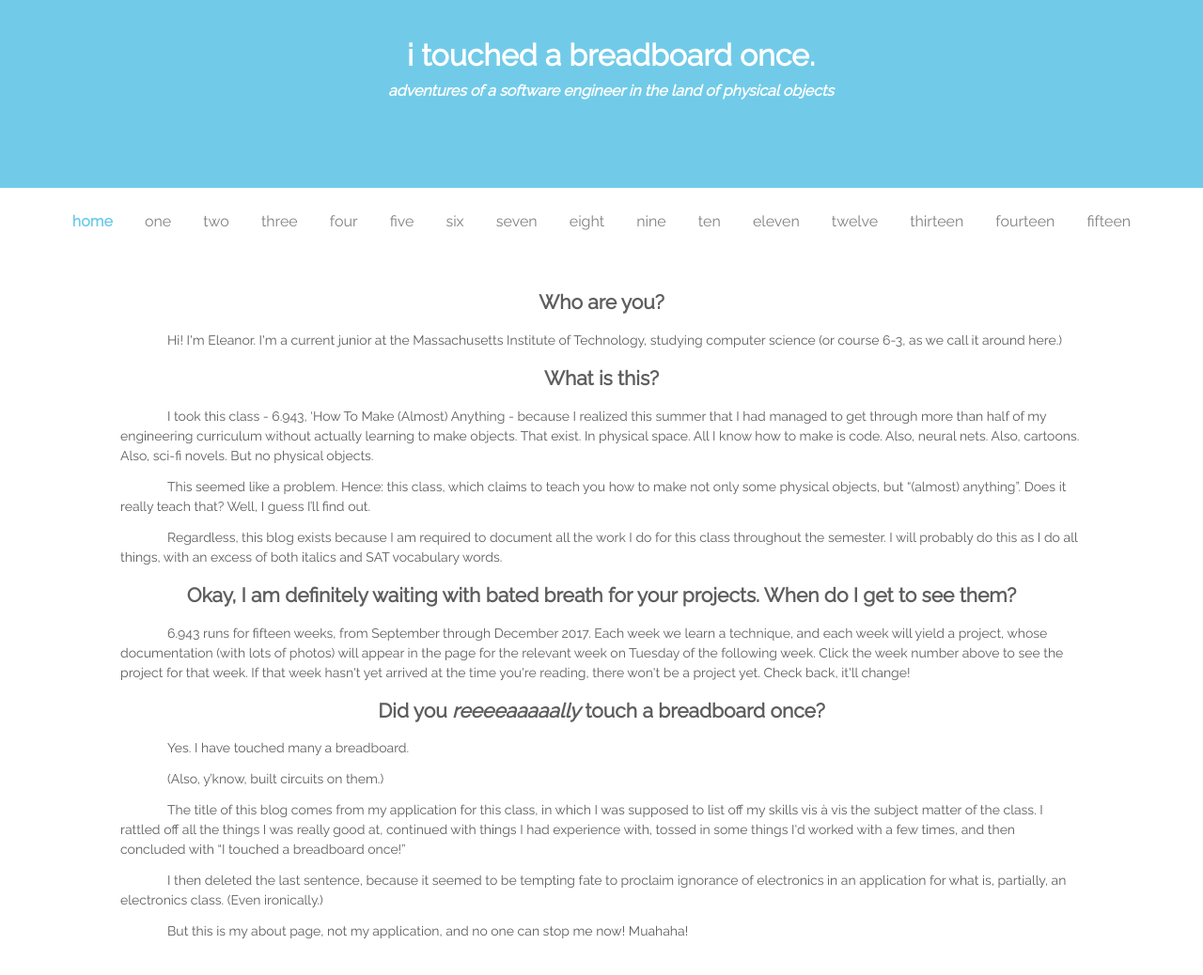
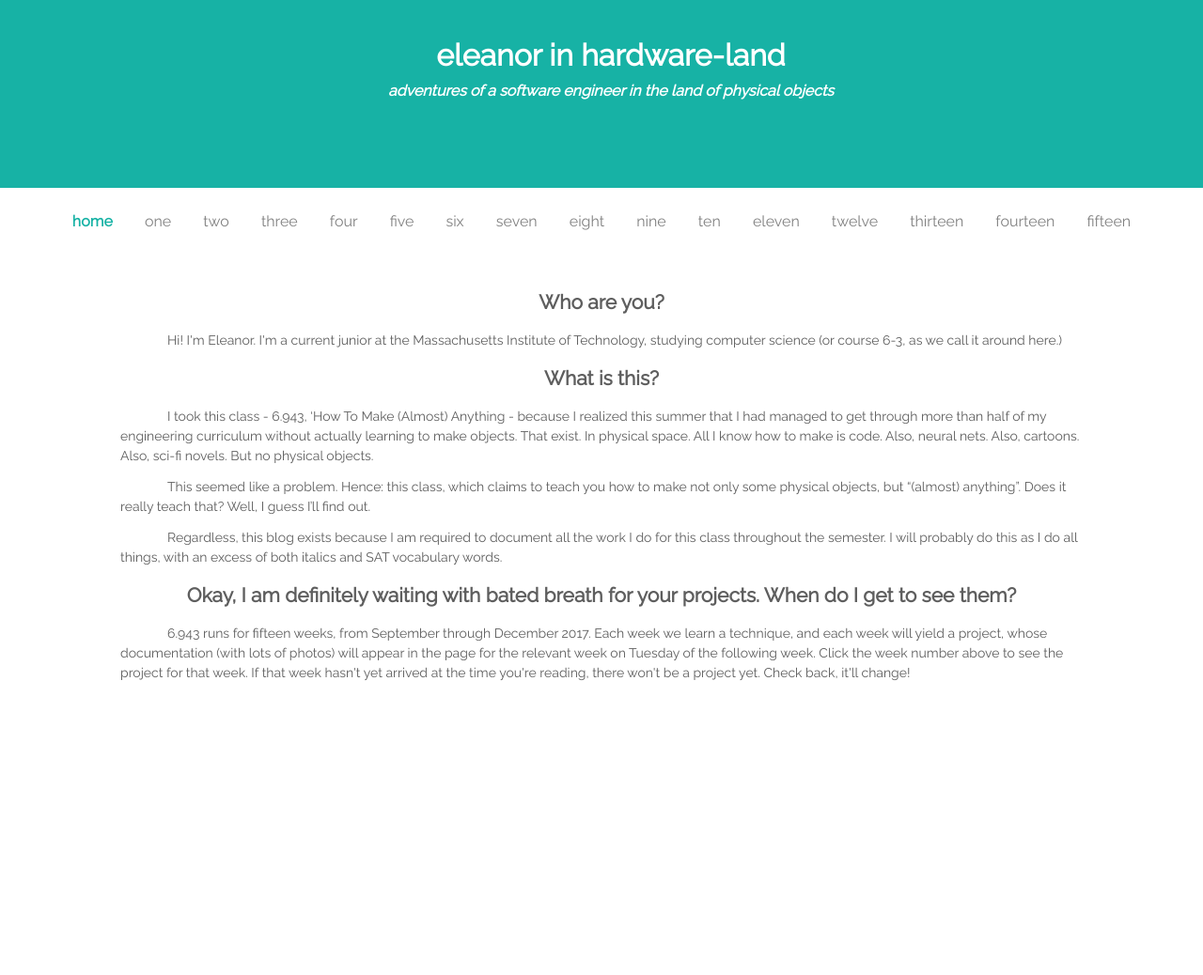
Before and after one commit to empence/htmaa_portfolio, a plain HTML site: page index.html in a window 1280 px wide. Shown: the whole page at 94% size. Drawn offline with Linux system fonts and the light colour scheme.

Commit message:
Change title, subtitle, and header color

```diff
--- a/index.html
+++ b/index.html
@@ -8,10 +8,10 @@
 </head>
 <body>
 <div class='header'>
-<div class="section bg--blue">
+<div class="section bg--green">
     <div class="image--self"></div>
     <div class="title-box section--centered">
-    <div class="title"><h1>i touched a breadboard once.</h1></div>
+    <div class="title"><h1>eleanor in hardware-land</h1></div>
     <div class="snark">adventures of a software engineer in the land of physical objects</div>
     </div>
 </div>
@@ -49,18 +49,6 @@ Hi! I'm Eleanor. I'm a current junior at the Massachusetts Institute of Technolo
 Regardless, this blog exists because I am required to document all the work I do for this class throughout the semester. I will probably do this as I do all things, with an excess of both italics and SAT vocabulary words.  </p>
 <h2>Okay, I am definitely waiting with bated breath for your projects. When do I get to see them?</h2>
 <p>6.943 runs for fifteen weeks, from September through December 2017. Each week we learn a technique, and each week will yield a project, whose documentation (with lots of photos) will appear in the page for the relevant week on Tuesday of the following week. Click the week number above to see the project for that week. If that week hasn't yet arrived at the time you're reading, there won't be a project yet. Check back, it'll change!</p>
-<h2> Did you <i>reeeeaaaaally</i> touch a breadboard once? </h2>
-<p>Yes. I have touched many a breadboard. </p>
-<p>(Also, y’know, built circuits on them.)</p>
-<p>
-The title of this blog comes from my application for this class, in which I was supposed to list off my skills vis a&#768; vis the subject matter of the class. I rattled off all the things I was really good at,  continued with things I had experience with, tossed in some things I'd worked with a few times, and then concluded with “I touched a breadboard once!” </p>
-<p>
-I then deleted the last sentence, because it seemed to be tempting fate to proclaim ignorance of electronics in an application for what is, partially, an electronics class. (Even ironically.)
-</p>
-<p>
-But this is my about page, not my application, and no one can stop me now! Muahaha!
-</p>
-
 
 
 </div>
--- a/stylesheet.css
+++ b/stylesheet.css
@@ -29,12 +29,12 @@ img{
     color:white;
 }
 .bg--grey{
-    background-color:#ededed;
+    background-color:#17b2a5;
     color:white;
 
 }
 .bg--green{
-    background-color:#d7edaf;
+    background-color:#17b2a5;
 }
 .bg--teal{
     background-color:#90e5e0;
@@ -93,7 +93,7 @@ h1{
 
 }
     .nav:hover{
-        color:#90e5e0;
+        color:#17b2a5;
     }
 .snark{
     font-weight:bold;
@@ -122,7 +122,7 @@ h1{
 }
 
 .me{
-    color:#71CBE8;
+    color:#17b2a5;
     font-weight:bolder;
 }
 .img-holder{
```
Also changed, not shown: blank.html (+2 -2 lines), eight.html (+2 -2 lines), eleven.html (+2 -2 lines), fifteen.html (+2 -2 lines), five.html (+2 -2 lines), four.html (+2 -2 lines), fourteen.html (+2 -2 lines), nine.html (+2 -2 lines), one.html (+2 -2 lines), seven.html (+2 -2 lines), six.html (+2 -2 lines), ten.html (+2 -2 lines), thirteen.html (+2 -2 lines), three.html (+2 -2 lines), 2 more files.
